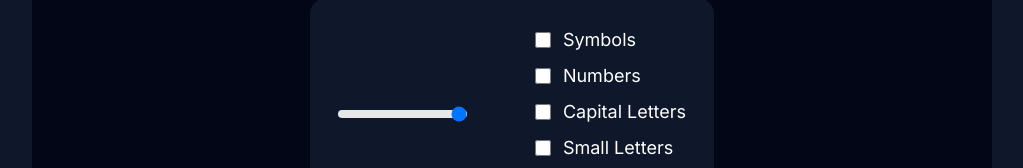
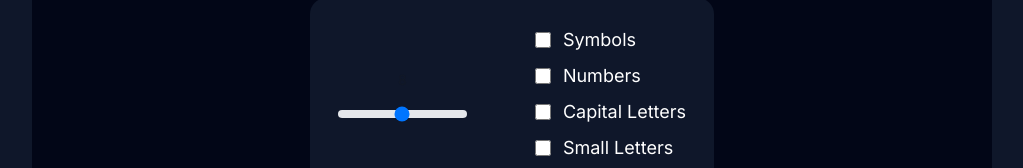
Before and after one commit to romulomelendez/genepass-api, a Next.js app in the folder frontend/: page / in a window 1280 px wide. Shown: the part 392-560 px from the top of the page, without its empty margins (128-1151 px from the left). Built offline with nearby package versions, Linux system fonts and the light colour scheme.

Commit message:
Feat: Input range is working correctly

```diff
--- a/frontend/src/components/ActionButtons.tsx
+++ b/frontend/src/components/ActionButtons.tsx
@@ -1,13 +1,23 @@
+"use client"
+
+import { useState } from "react"
+
 import Checkbox from "./Checkbox"
 
 const ActionButtons: React.FC = () => {
+
+    const [pwdLength, setPwdLength] = useState<string>("8")
+
+    const handlePwdLength = (pwdLength: string) => setPwdLength(pwdLength)
 
     return (
 
         <section className="flex flex-col sm:flex-row p-7 gap-8 h-auto w-auto justify-center bg-slate-900 rounded-2xl">
             <div className="flex flex-col gap-3 justify-center items-center">
-                <label className="block mb-2 text-sm font-medium text-gray-900 dark:text-white">10</label>
-                <input type="range" min="4" max="12" step="1" className="w-full h-2 bg-gray-200 rounded-lg appearance-none cursor-pointer dark:bg-gray-700" />
+                <label className="block mb-2 text-sm font-medium text-gray-900 dark:text-white">
+                    { pwdLength }
+                </label>
+                <input type="range" min="4" max="12" step="1" onChange={e => handlePwdLength(e.target.value)} value={pwdLength} className="w-full h-2 bg-gray-200 rounded-lg appearance-none cursor-pointer dark:bg-gray-700" />
             </div>
             <div className="flex flex-col gap-2 justify-center ml-9">
                 <div className="flex gap-3 items-center">
```
